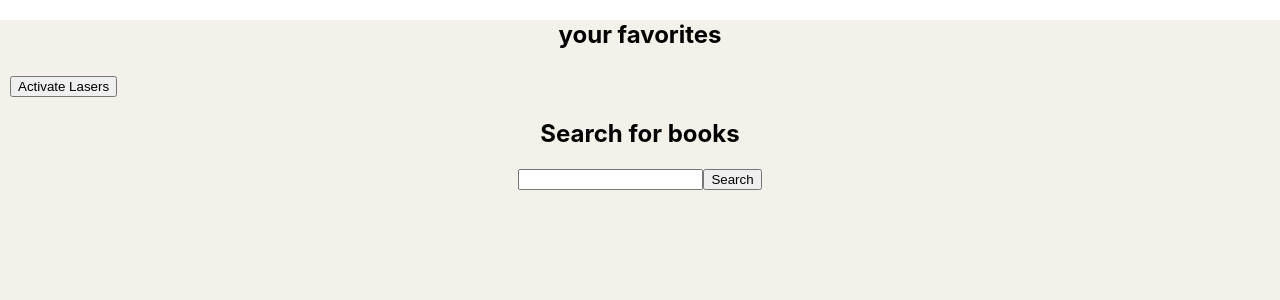
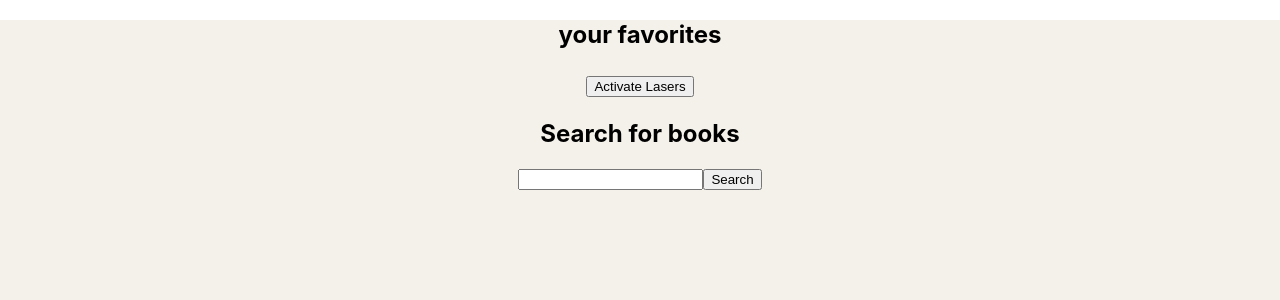
Before and after one commit to hamjahb/my-books, a React (Create React App) app: page / in a window 1280 px wide. Shown: the top 300 px of the page. Built offline with nearby package versions, Linux system fonts and the light colour scheme.

Commit message:
favorite container centered

```diff
--- a/src/App.css
+++ b/src/App.css
@@ -2,6 +2,8 @@
   text-align: center;
   background: #F4F1EA;
   height: 100vh;
+  width: 100pv;
+
 }
 
 .App-logo {
@@ -32,6 +34,7 @@
   border-radius: 10px 10px 10px 10px;
   min-width:25vh;
   max-width:25vh;
+  max-height: 35vh;
   margin: 10px;
   background: whitesmoke;
 
@@ -56,3 +59,7 @@ img {
   width: 0px;  /* Remove scrollbar space */
   background: transparent;  /* Optional: just make scrollbar invisible */
 }
+
+.favoriteContainer{
+  margin: auto;
+}
--- a/src/Pages/Favorites.js
+++ b/src/Pages/Favorites.js
@@ -15,7 +15,7 @@ class Favorites extends Component {
         // console.log(this.props.favorites);
 
         return(
-            <div>
+            <div className='favoriteContainer'>
                 <div className='container'>
 
                 <FavoriteBookCards
```
